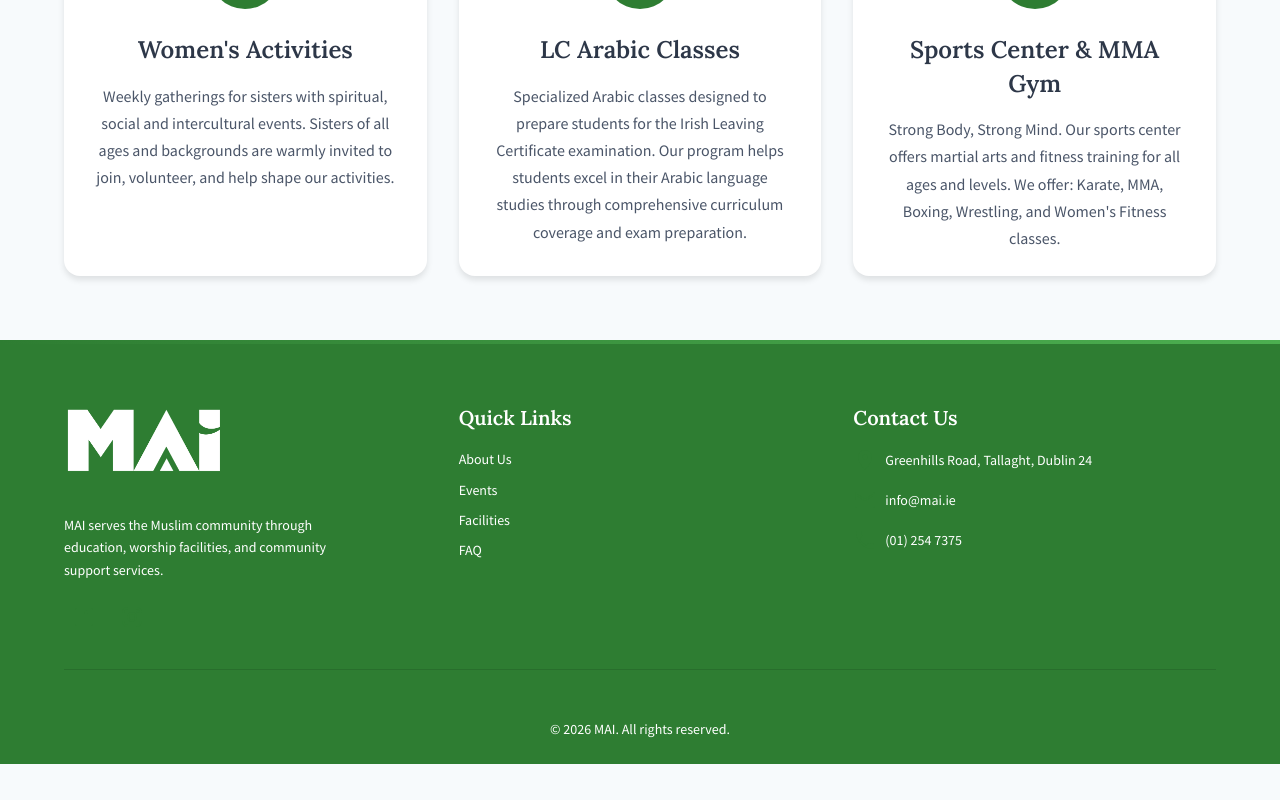
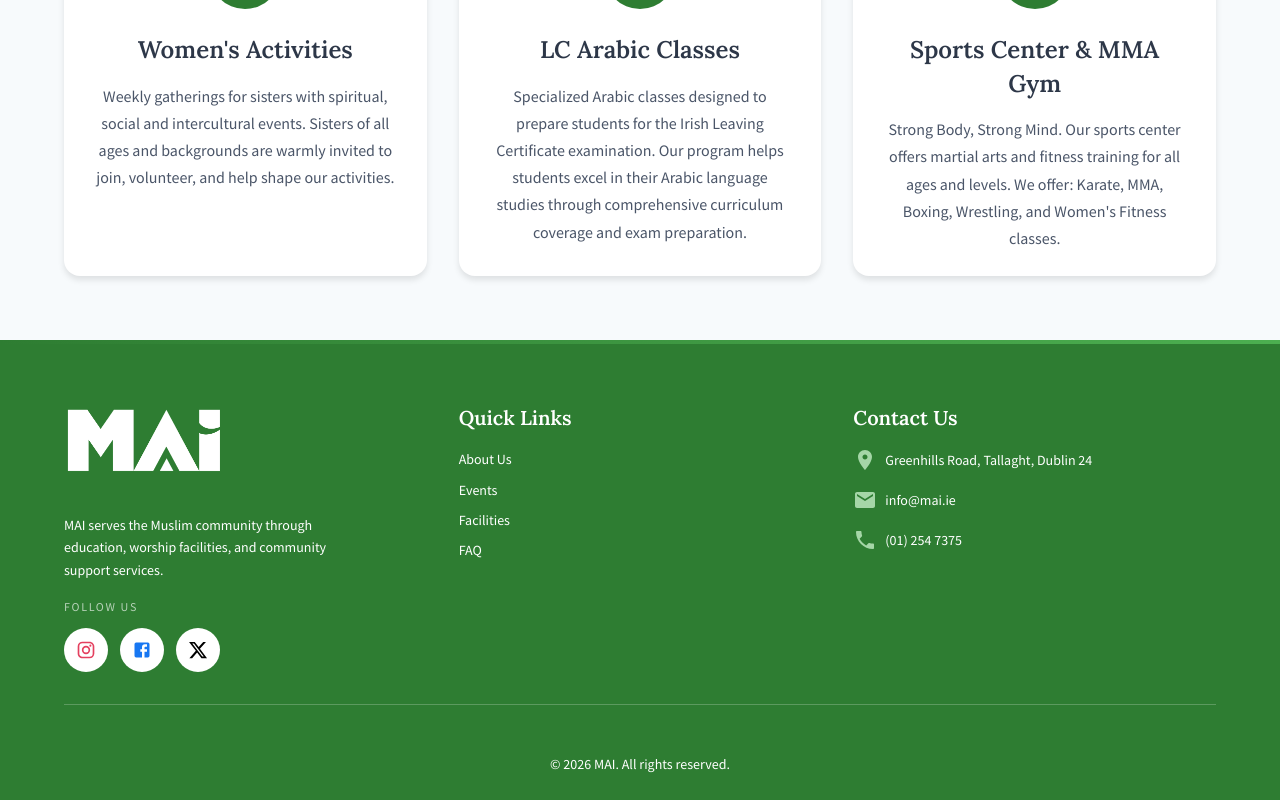
Before and after one commit to mai-eire/mai-website, a Next.js app: page /facilities in a window 1280 px wide. Shown: the part 1187-1987 px from the top of the page. Before the commit the page ends 1951 px from the top, so only its background shows below. Built offline with nearby package versions, Linux system fonts and the light colour scheme.

Commit message:
Add all socials

```diff
--- a/components/landing/FooterSection.js
+++ b/components/landing/FooterSection.js
@@ -12,10 +12,18 @@ import Link from 'next/link';
 import Image from 'next/image';
 import FacebookIcon from '@mui/icons-material/Facebook';
 import InstagramIcon from '@mui/icons-material/Instagram';
-import TwitterIcon from '@mui/icons-material/Twitter';
+import XIcon from '@mui/icons-material/X';
 import LocationOnIcon from '@mui/icons-material/LocationOn';
 import EmailIcon from '@mui/icons-material/Email';
 import PhoneIcon from '@mui/icons-material/Phone';
+import { SOCIAL_LINKS } from '../../data/socials';
+
+// Keyed by the stable `id` in data/socials.js, so `label` stays free to reword.
+const SOCIAL_ICONS = {
+  instagram: InstagramIcon,
+  facebook: FacebookIcon,
+  x: XIcon,
+};
 
 const FooterSection = () => {
   const currentYear = new Date().getFullYear();
@@ -56,29 +64,62 @@ const FooterSection = () => {
               MAI serves the Muslim community through education,
               worship facilities, and community support services.
             </Typography>
-            <Stack direction="row" spacing={1}>
+            <Typography
+              variant="body2"
+              sx={{
+                mb: 1.5,
+                color: 'rgba(255, 255, 255, 0.65)',
+                textTransform: 'uppercase',
+                letterSpacing: '0.14em',
+                fontSize: '0.75rem',
+              }}
+            >
+              Follow us
+            </Typography>
+            {/* White discs carrying each platform's own colour — the glyphs
+                read clearly against the green, and hover floods the disc with
+                the brand colour (Instagram gets its gradient). */}
+            <Stack direction="row" spacing={1.5}>
+              {SOCIAL_LINKS.map(({ id, label, href, brand, gradient }) => {
+                const Icon = SOCIAL_ICONS[id];
+                // An unrecognised id drops that one link rather than taking
+                // the whole page down with an undefined element type.
+                if (!Icon) return null;
+                return (
                   <IconButton
-                href="https://facebook.com/MAITallaghtMosque"
+                    key={id}
+                    component="a"
+                    href={href}
                     target="_blank"
                     rel="noopener noreferrer"
+                    aria-label={`MAI on ${label}`}
                     sx={{
-                  color: '#2e7d32',
-                  '&:hover': { bgcolor: 'rgba(46, 125, 50, 0.1)' }
+                      width: 44,
+                      height: 44,
+                      color: brand,
+                      bgcolor: '#ffffff',
+                      transition:
+                        'transform 200ms ease, box-shadow 200ms ease, color 200ms ease, background 200ms ease',
+                      '&:hover': {
+                        color: '#ffffff',
+                        background: gradient || brand,
+                        transform: 'translateY(-3px)',
+                        boxShadow: '0 8px 18px rgba(0, 0, 0, 0.3)',
+                      },
+                      '&:focus-visible': {
+                        outline: '2px solid #ffffff',
+                        outlineOffset: 3,
+                      },
+                      '@media (prefers-reduced-motion: reduce)': {
+                        transition: 'none',
+                        '&:hover': { transform: 'none' },
+                      },
                     }}
                   >
-                <FacebookIcon />
+                    <Icon fontSize="small" />
                   </IconButton>
-              <IconButton
-                href="https://instagram.com/mai_tallaghtmosque"
-                target="_blank"
-                rel="noopener noreferrer"
-                sx={{
-                  color: '#2e7d32',
-                  '&:hover': { bgcolor: 'rgba(46, 125, 50, 0.1)' }
-                }}
-              >
-                <InstagramIcon />
-              </IconButton>
+                );
+              })}
             </Stack>
           </Grid>
 
@@ -146,13 +187,13 @@ const FooterSection = () => {
             </Typography>
             <Stack spacing={2}>
               <Box sx={{ display: 'flex', alignItems: 'center', gap: 1 }}>
-                <LocationOnIcon sx={{ color: '#2e7d32' }} />
+                <LocationOnIcon sx={{ color: '#a5d6a7' }} />
                 <Typography variant="body2" color="#fff">
                   Greenhills Road, Tallaght, Dublin 24
                 </Typography>
               </Box>
               <Box sx={{ display: 'flex', alignItems: 'center', gap: 1 }}>
-                <EmailIcon sx={{ color: '#2e7d32' }} />
+                <EmailIcon sx={{ color: '#a5d6a7' }} />
                 <Typography
                   variant="body2"
                   component="a"
@@ -167,7 +208,7 @@ const FooterSection = () => {
                 </Typography>
               </Box>
               <Box sx={{ display: 'flex', alignItems: 'center', gap: 1 }}>
-                <PhoneIcon sx={{ color: '#2e7d32' }} />
+                <PhoneIcon sx={{ color: '#a5d6a7' }} />
                 <Typography
                   variant="body2"
                   component="a"
@@ -185,7 +226,7 @@ const FooterSection = () => {
           </Grid>
         </Grid>
 
-        <Divider sx={{ my: 4 }} />
+        <Divider sx={{ my: 4, borderColor: 'rgba(255, 255, 255, 0.22)' }} />
 
         {/* Copyright */}
         <Typography
--- /dev/null
+++ b/data/socials.js
@@ -0,0 +1,30 @@
+// Single source of truth for MAI's social accounts, shared by the hero and the
+// footer so the two can't drift apart (they previously pointed at different
+// Facebook pages and Instagram accounts).
+//
+// `id`    picks the icon in FooterSection — keep it stable.
+// `label` is display text only, safe to reword.
+// `brand` is the platform's own colour, used for the footer icons; `gradient`
+//         is only set where a flat colour doesn't represent the brand.
+export const SOCIAL_LINKS = [
+  {
+    id: 'instagram',
+    label: 'Instagram',
+    href: 'https://www.instagram.com/mai_eire/',
+    brand: '#E4405F',
+    gradient:
+      'linear-gradient(45deg, #F58529 0%, #DD2A7B 45%, #8134AF 75%, #515BD4 100%)',
+  },
+  {
+    id: 'facebook',
+    label: 'Facebook',
+    href: 'https://www.facebook.com/people/Irish-MAI-Endowment/100064844792099/',
+    brand: '#1877F2',
+  },
+  {
+    id: 'x',
+    label: 'Twitter',
+    href: 'https://x.com/MuslimAssodyda',
+    brand: '#000000',
+  },
+];
```
Also changed, not shown: components/landing/HeroSection.js (+3 -5 lines). Lines whose indentation alone changed are shown as unchanged.
